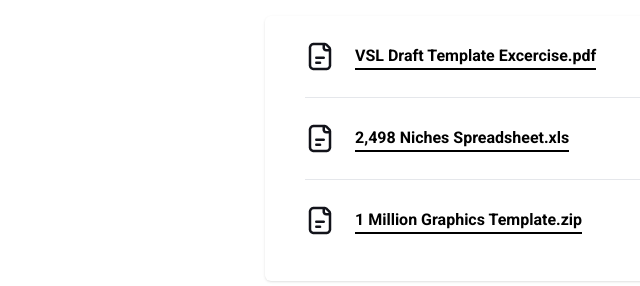
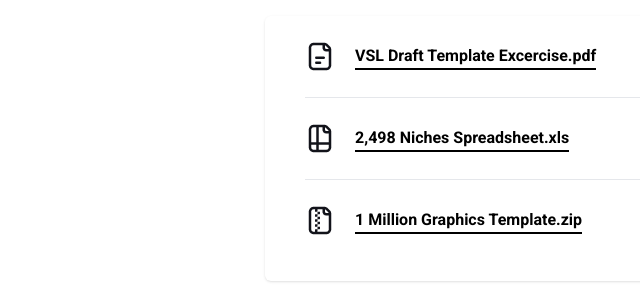
Before and after one commit to MJEstacio/FE-Dev-Test, a plain HTML site: page index.html in a window 1280 px wide. Shown: the part 1920-2206 px from the top of the page, 142-782 px from the left. Drawn offline with nearby package versions, Linux system fonts and the light colour scheme.

Commit message:
change image

```diff
--- a/index.html
+++ b/index.html
@@ -470,7 +470,7 @@
             <!--  -->
             <div class="flex justify-between border-b pb-5">
               <div class="flex gap-5 items-center font-bold">
-                <img src="./assets/pdf1.png" alt="">
+                <img src="./assets/pdf2.png" alt="">
                 <span class="border-b-2 border-black">2,498 Niches Spreadsheet.xls</span>
               </div>
               <a download="./assets/dl.png"
@@ -479,7 +479,7 @@
             </div>
             <div class="flex justify-between  pb-5">
               <div class="flex gap-5 items-center font-bold">
-                <img src="./assets/pdf1.png" alt="">
+                <img src="./assets/pdf3.png" alt="">
                 <span class="border-b-2 border-black">1 Million Graphics Template.zip</span>
               </div>
               <a download="./assets/dl.png"
```
